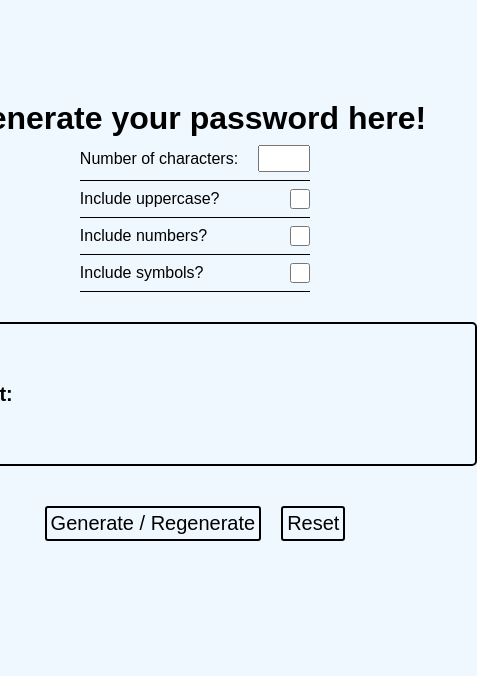
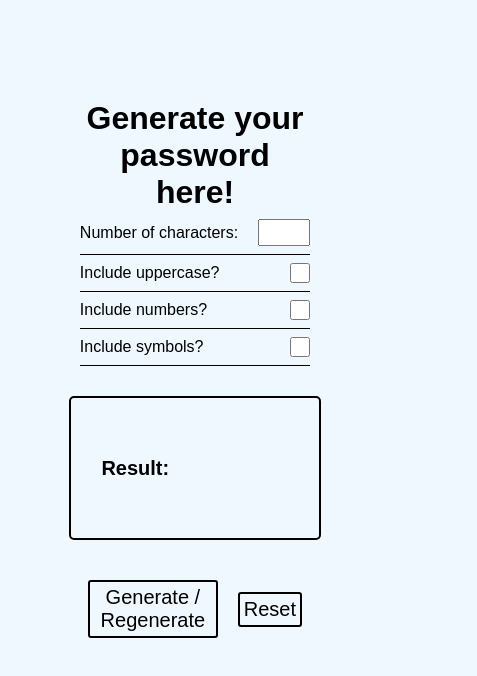
Before and after one commit to conradhunter/Password-Generator, a plain HTML site: page index.html in a window 390 px wide. Shown: the whole page, 477 px wide, since content can reach past the window. Drawn offline with nearby package versions, Linux system fonts and the light colour scheme.

Commit message:
styling for small screens

```diff
--- a/index.html
+++ b/index.html
@@ -6,7 +6,7 @@
     <meta name="viewport" content="width=device-width, initial-scale=1.0" />
     <title>Password Generator</title>
     <link rel="stylesheet" href="styles.css" />
-    <link rel="shortcut icon" href="./assets/favicon.ico" type="image/x-icon">
+    <link rel="shortcut icon" href="./assets/favicon.ico" type="image/x-icon" />
     <script
       src="https://kit.fontawesome.com/cce1f5175d.js"
       crossorigin="anonymous"
@@ -14,8 +14,9 @@
     <script src="https://cdn.jsdelivr.net/npm/clipboard@2.0.10/dist/clipboard.min.js"></script>
   </head>
   <body>
+    <div class="row">
       <div class="generator__container">
-      <h1>Generate your password here!</h1>
+        <h1 id="heading">Generate your password here!</h1>
         <div class="data__input-fields">
           <div class="input__wrapper">
             <label for="">Number of characters:</label>
@@ -46,9 +47,8 @@
               Generate / Regenerate
             </button>
 
-          <button onclick="{clearGenerator()}" class="generate">
-            Reset
-          </button>
+            <button onclick="{clearGenerator()}" class="generate">Reset</button>
+          </div>
         </div>
       </div>
     </div>
--- a/styles.css
+++ b/styles.css
@@ -13,12 +13,16 @@ body {
   margin-top: 100px;
 }
 
+#heading {
+  text-align: center;
+}
 
 .generator__container {
   display: flex;
   justify-content: center;
   flex-direction: column;
   align-items: center;
+  width: 100%;
 }
 
 i {
@@ -91,13 +95,15 @@ button {
   border: 2px solid;
   display: flex;
   align-items: center;
-  width: 500px;
+  max-width: 80%;
+  width: 100%;
   height: 100px;
   padding: 20px 30px;
   justify-content: flex-start;
   margin-top: 30px;
   margin-bottom: 30px;
   border-radius: 5px;
+  margin: 30px 10%;
 }
 
 #result-heading {
@@ -114,3 +120,7 @@ button {
   word-break: break-all;
   max-width: 80%;
 }
+
+.row {
+  margin: 0 20%;
+}
```
Lines whose indentation alone changed are shown as unchanged.
